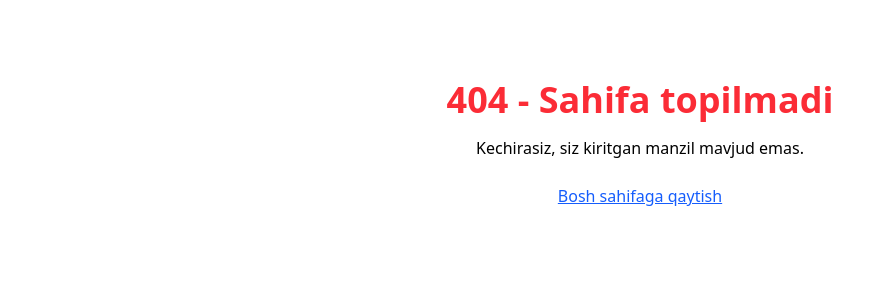
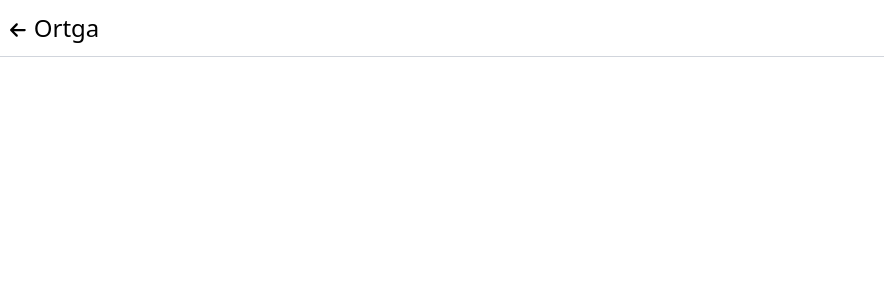
Before and after one commit to firdavsaxrorxonov/Safros, a React (Vite) app: page /addDebt in a window 1280 px wide. Before the commit this address had no page. Shown: the top 300 px of the page, without its empty margins (0-884 px from the left). Built offline with nearby package versions, Linux system fonts and the light colour scheme.

Commit message:
Add qilish qoshildi

```diff
--- a/src/App.jsx
+++ b/src/App.jsx
@@ -7,6 +7,7 @@ import Qarzlar from './pages/Qarzlar'
 import Eslatmalar from './pages/Eslatmalar'
 import Settings from './pages/Settings'
 import NotFound from './pages/NotFound'
+import AddDebt from './pages/AddDebt'
 
 function App() {
   return (
@@ -14,6 +15,7 @@ function App() {
       <Routes>
         <Route path='/' element={<Login />} />
         <Route path='/register' element={<Register />} />
+        <Route path='/addDebt' element={<AddDebt />} />
         <Route element={<MainLayout />}>
           <Route path='/qarzlar' element={<Qarzlar />} />
           <Route path='/eslatmalar' element={<Eslatmalar />} />
--- /dev/null
+++ b/src/pages/AddDebt.jsx
@@ -0,0 +1,19 @@
+import React from 'react'
+import { FontAwesomeIcon } from '@fortawesome/react-fontawesome'
+import { faArrowLeft } from '@fortawesome/free-solid-svg-icons'
+import { Link } from 'react-router-dom'
+
+function AddDebt() {
+  return (
+    <div>
+      <div className='bg-white fixed top-0 w-full py-3 px-2.5 border-b-1 border-gray-300 pr-4'>
+        <Link to='/qarzlar' className=''>
+          <FontAwesomeIcon className='text-lg mr-2' icon={faArrowLeft} />
+          <span className='text-2xl'>Ortga</span>
+        </Link>
+      </div>
+    </div>
+  )
+}
+
+export default AddDebt
--- a/src/pages/Qarzlar.jsx
+++ b/src/pages/Qarzlar.jsx
@@ -1,9 +1,23 @@
 import React from 'react'
+import { FontAwesomeIcon } from '@fortawesome/react-fontawesome'
+import { faPlus } from '@fortawesome/free-solid-svg-icons'
+import { useNavigate } from 'react-router-dom'
 
 function Qarzlar() {
+
+  const navigate = useNavigate()
+
+  function handleNavigateToAddDebt() {
+    navigate('/addDebt')
+  }
+
   return (
     <div className='pt-16 px-4'>
-      Qarzlar
+
+
+      <button onClick={handleNavigateToAddDebt} className='w-13 h-13 flex items-center justify-center text-white text-xl rounded-md bg-[#4F39F6] fixed bottom-22 right-6 hover:bg-[#276CED] transition duration-150 cursor-pointer'>
+        <FontAwesomeIcon icon={faPlus} />
+      </button>
     </div>
   )
 }
```
